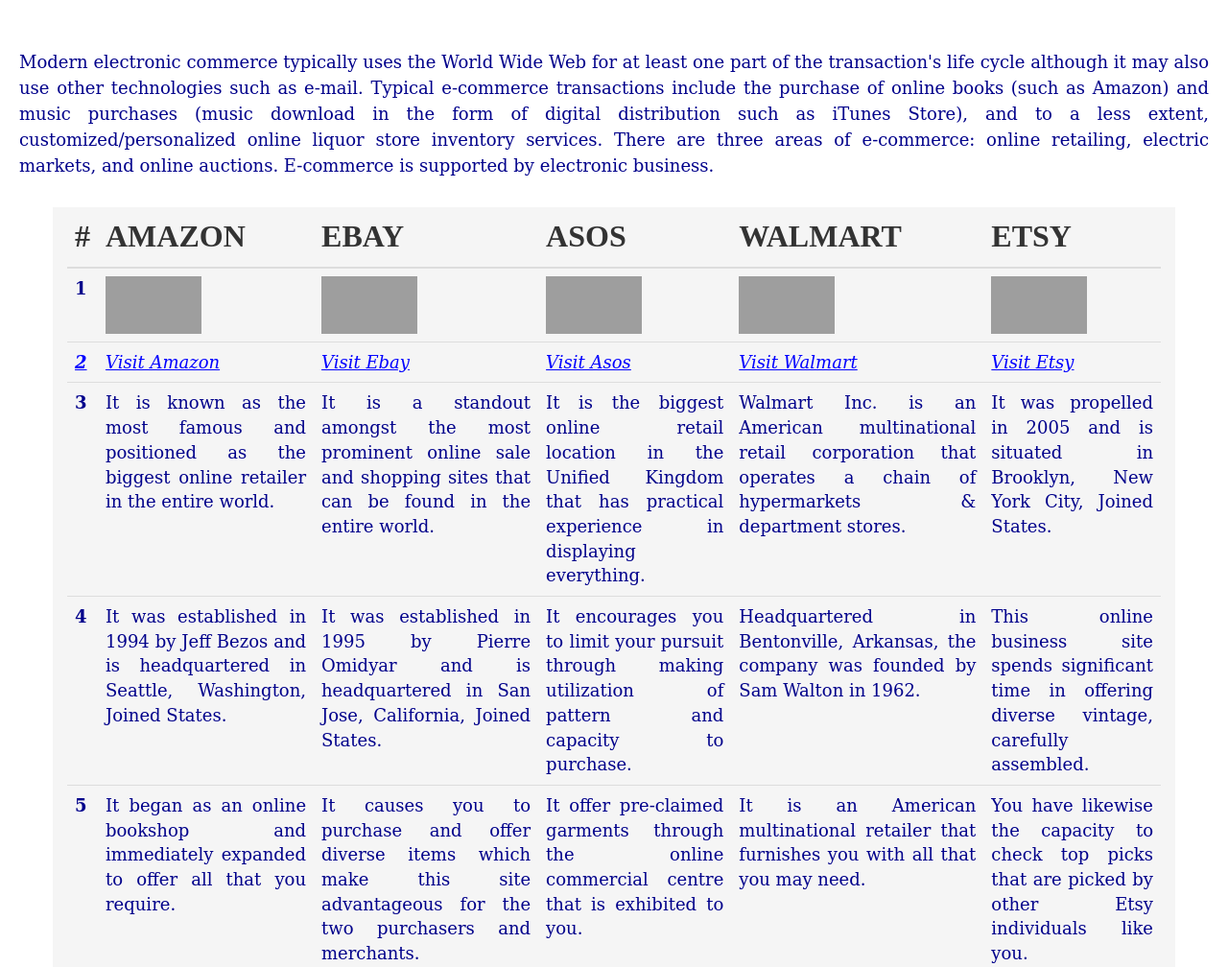
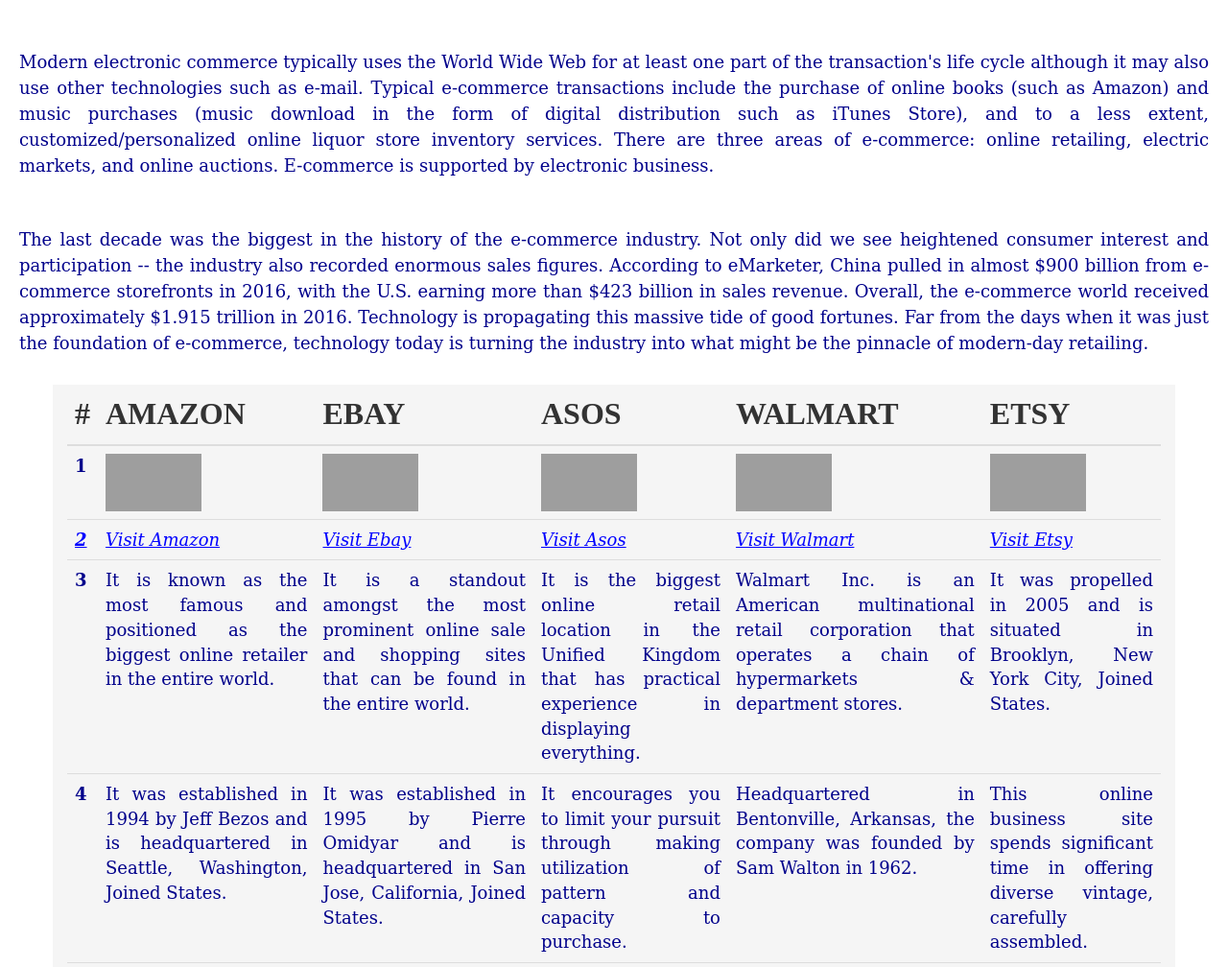
Before and after one commit to NishaRavichandran/NishaPhpProject, a PHP site: template web/views/index.twig in a window 1280 px wide. Shown: the part 969-1977 px from the top of the page at 96% size. Run offline with PHP 8.4, Linux system fonts and the light colour scheme; the template is opened without the code that fills it, so the values that code supplies are empty; some libraries are stand-ins or nearby versions; grey boxes are pictures that could not be loaded.

Commit message:
Added New Paragraph

```diff
--- a/web/views/index.twig
+++ b/web/views/index.twig
@@ -36,6 +36,9 @@
         </p>
         <p style="text-align: justify; padding: 20px; font-family: 'DejaVu Serif'; font-size: large; color: darkblue">
             Modern electronic commerce typically uses the World Wide Web for at least one part of the transaction's life cycle although it may also use other technologies such as e-mail. Typical e-commerce transactions include the purchase of online books (such as Amazon) and music purchases (music download in the form of digital distribution such as iTunes Store), and to a less extent, customized/personalized online liquor store inventory services. There are three areas of e-commerce: online retailing, electric markets, and online auctions. E-commerce is supported by electronic business.
+        </p>
+        <p style="text-align: justify; padding: 20px; font-family: 'DejaVu Serif'; font-size: large; color: darkblue">
+            The last decade was the biggest in the history of the e-commerce industry. Not only did we see heightened consumer interest and participation -- the industry also recorded enormous sales figures. According to eMarketer, China pulled in almost $900 billion from e-commerce storefronts in 2016, with the U.S. earning more than $423 billion in sales revenue. Overall, the e-commerce world received approximately $1.915 trillion in 2016. Technology is propagating this massive tide of good fortunes. Far from the days when it was just the foundation of e-commerce, technology today is turning the industry into what might be the pinnacle of modern-day retailing.
         </p>
     </div>
 
@@ -123,7 +126,7 @@
             <th scope="row">5</th>
             <td>It began as an online bookshop and immediately expanded to offer all that you require.
             </td>
-            <td>It causes you to purchase and offer diverse items which make this site advantageous for the two purchasers and merchants.
+            <td>It causes you to purchase and offer diverse items which make this site advantageous.
             </td>
             <td>It offer pre-claimed garments through the online commercial centre that is exhibited to you.
             </td>
```
